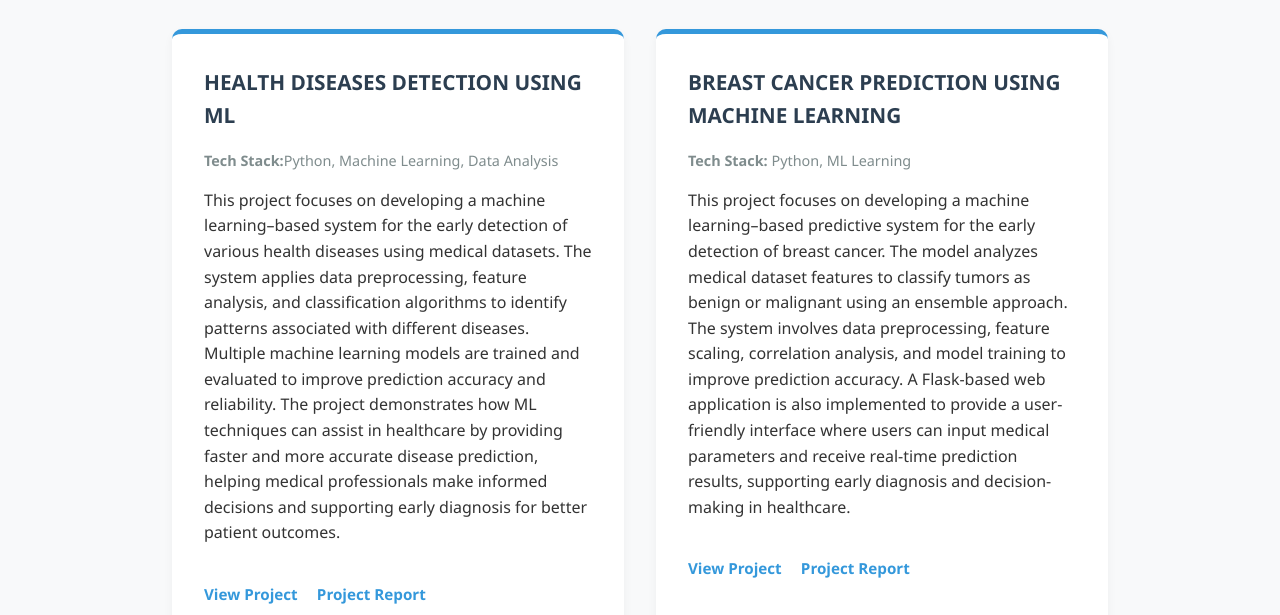
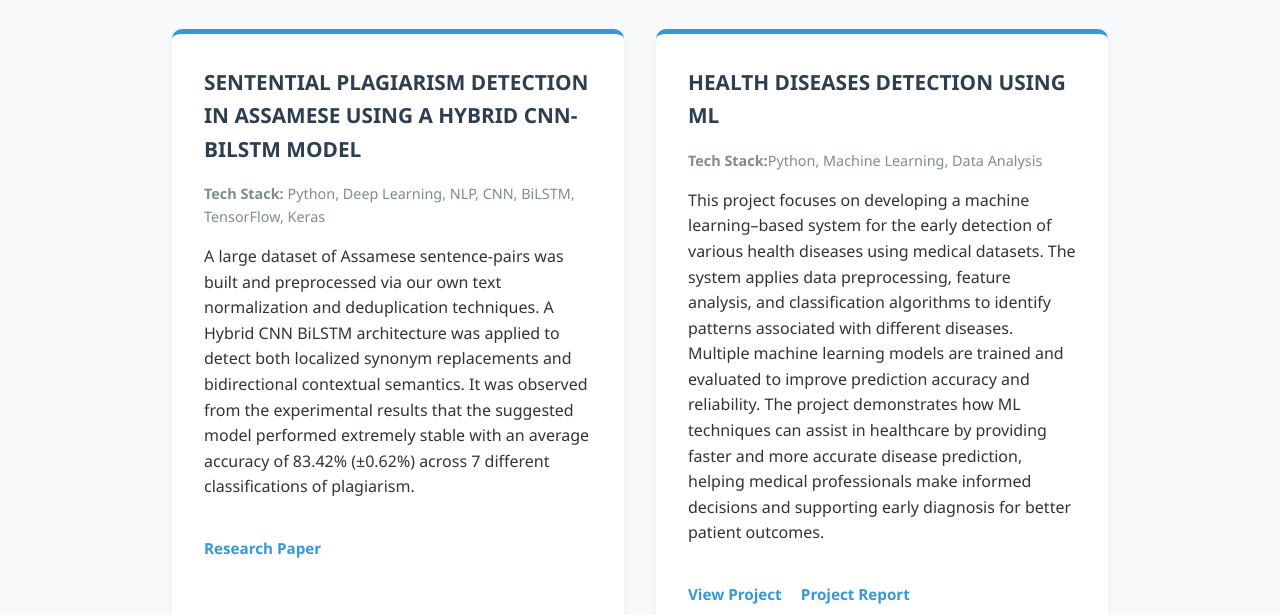
Before and after one commit to Iabhijit1/Iabhijit1.github.io, a plain HTML site: page projects.html in a window 1280 px wide. Shown: the part 185-800 px from the top of the page. Drawn offline with Linux system fonts and the light colour scheme.

Commit message:
Add new project on plagiarism detection using CNN-BiLSTM

```diff
--- a/projects.html
+++ b/projects.html
@@ -15,6 +15,16 @@
     <section class="section">
         <h2 class="section-title">Projects & Research</h2>
         <div class="card-grid">
+
+
+            <div class="card">
+                <h3>SENTENTIAL PLAGIARISM DETECTION IN ASSAMESE USING A HYBRID CNN-BILSTM MODEL</h3>
+                <p class="card-meta"><strong>Tech Stack:</strong> Python, Deep Learning, NLP, CNN, BiLSTM, TensorFlow, Keras</p>
+                <p>A large dataset of Assamese sentence-pairs was built and preprocessed via our own text normalization and deduplication techniques. A Hybrid CNN BiLSTM architecture was applied to detect both localized synonym replacements and bidirectional contextual semantics. It was observed from the experimental results that the suggested model performed extremely stable with an average accuracy of 83.42% (±0.62%) across 7 different classifications of plagiarism.</p>
+
+                <br>
+                <a href="reports/correct.pdf" target="_blank" class="verify-link">Research Paper</a>
+            </div>
 
             <div class="card">
                 <h3>HEALTH DISEASES DETECTION USING ML</h3>
```
